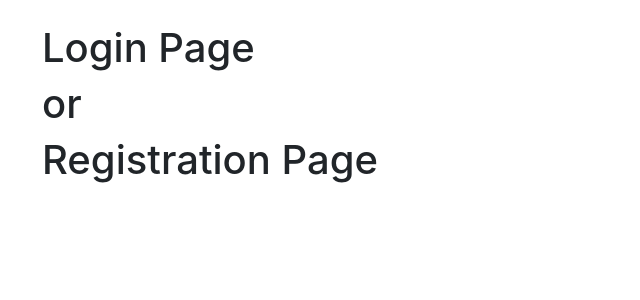
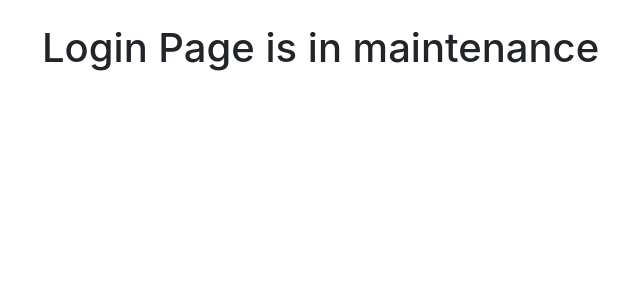
Before and after one commit to Akhil-Tony/Blog-App-Using-Flask, a Flask app: page / in a window 1280 px wide. Shown: the part 56-356 px from the top of the page, without its empty margins (43-683 px from the left). Run offline with Flask 2, Linux system fonts and the light colour scheme; some libraries are stand-ins or nearby versions.

Commit message:
Update index.html

```diff
--- a/templates/index.html
+++ b/templates/index.html
@@ -4,8 +4,6 @@
 {% endblock %}
 {% block body %}
 <br>
-<h1>Login Page</h1>
-<h1>or</h1>
-<h1>Registration Page</h1>
+<h1>Login Page is in maintenance</h1>
 <br>
 {% endblock %}
```
